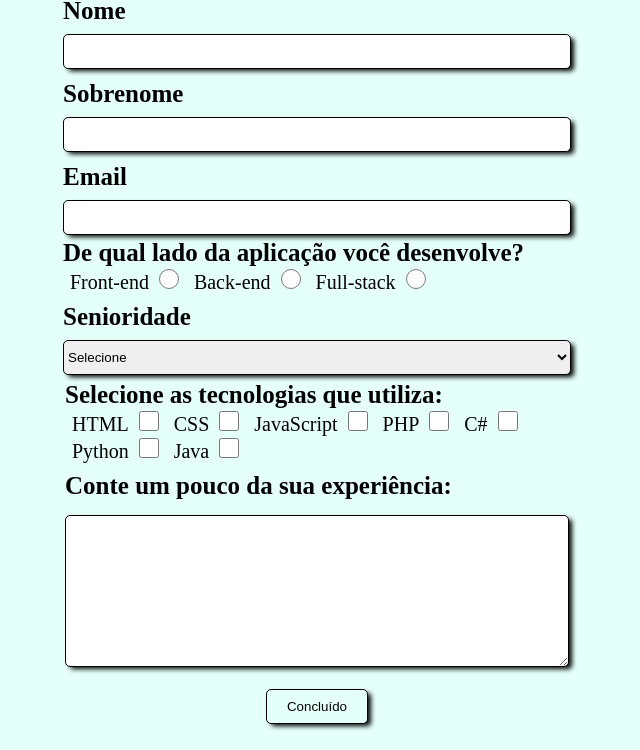
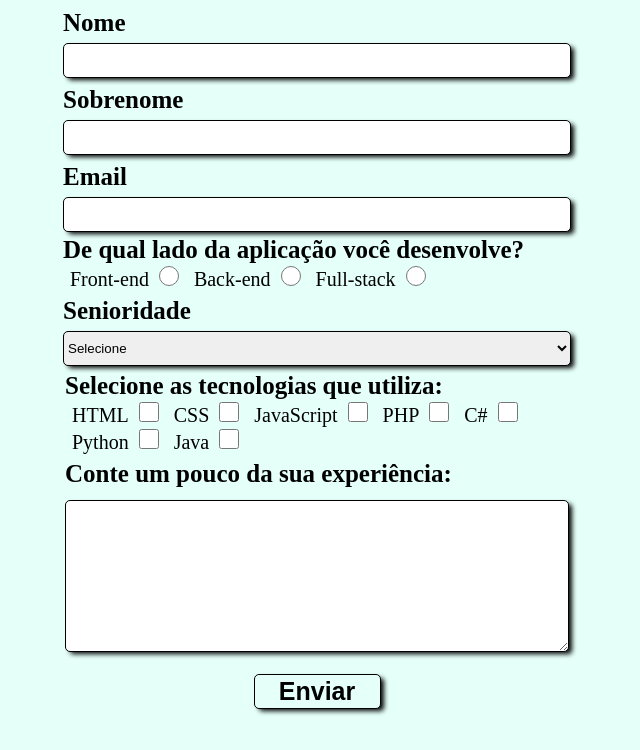
Before and after one commit to lzn1996/projeto-form-simples, a plain HTML site: page index.html in a window 1280 px wide. Shown: the part 59-809 px from the top of the page, without its empty margins (323-963 px from the left). Drawn offline with Linux system fonts and the light colour scheme.

Commit message:
fix: adjustments

```diff
--- a/index.html
+++ b/index.html
@@ -71,7 +71,7 @@
                         <br>
                         <textarea name="experiencia" id="experiencia" cols="30" rows="10">
                         </textarea>
-                        <button type="submit">Concluído</button>
+                        <button class="format" type="submit">Enviar</button>
                     </div>
 
     </form>
--- a/style.css
+++ b/style.css
@@ -48,7 +48,7 @@ label{
 }
 button{
     text-align: center;
-    width: 20%;
+    width: 25%;
     align-self: center;
     margin: 2rem;
     height: 35px;
@@ -56,7 +56,6 @@ button{
     transition:  ease-in-out;
     background-color: #e5fff9;
     border-radius: 5px;
-
 }
 [type="checkbox"], [type="radio"]{
     height: 20px;
@@ -71,12 +70,13 @@ input[type="text"], input[type="email"], select, textarea, button{
 }
 button:active{
     transform: translateY(4px);
+    background-color: #159c7d;
 }
 span{
     padding-left: 5px;
 }
 .format{
-    padding: 5px 0;
+    padding: 2px 0;
     font-size: 2.5rem;
     font-weight: 700;
 }
```
